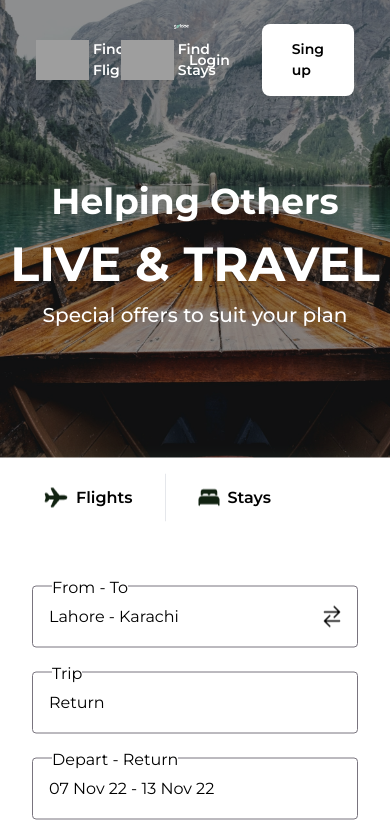
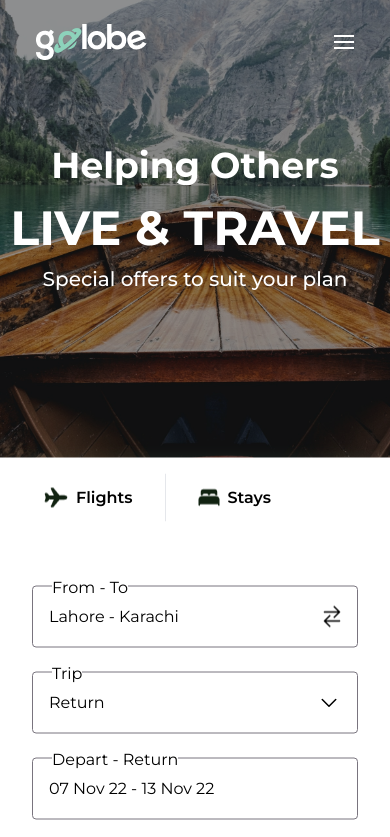
Before and after one commit to Kiguradze/travel-agency, a React (Vite) app: page / in a window 390 px wide. Shown: the top 837 px of the page. Built offline with nearby package versions, Linux system fonts and the light colour scheme; grey boxes are pictures that could not be loaded.

Commit message:
modify:reservationFrom

```diff
--- a/src/components/Nav.jsx
+++ b/src/components/Nav.jsx
@@ -1,12 +1,19 @@
+import { useState } from "react";
 import airplane from "../assets/airplane.png";
 import icon_bed from "../assets/icon_bed.png";
 import headerLogo from "../assets/Logo.png";
 
 const Nav = () => {
+  const [isOpen, setIsOpen] = useState(false);
+
+  const toggleMenu = () => {
+    setIsOpen(!isOpen);
+  };
+
   return (
     <nav className="px-1 text-white">
-      <div className="py-[24px] px-[32px] flex justify-between">
-        <div className="flex items-center justify-between gap-x-[32px] ">
+      <div className="py-[24px] px-[32px] flex justify-between items-center">
+        <div className="hidden md:flex items-center justify-between gap-x-[32px] ">
           <a
             href="#"
             className="flex items-center gap-1 cursor-pointer text-[14px] font-[600]"
@@ -27,7 +34,7 @@ const Nav = () => {
           <img src={headerLogo} alt="" />
         </div>
 
-        <div className="flex items-center justify-between gap-x-[32px]">
+        <div className="hidden md:flex items-center justify-between gap-x-[32px]">
           <a href="#" className="cursor-pointer text-[14px] font-[600]">
             Login
           </a>
@@ -38,6 +45,23 @@ const Nav = () => {
             Sing up
           </a>
         </div>
+        <div className="md:hidden cursor-pointer" onClick={toggleMenu}>
+          <div
+            className={`w-[20px] h-[2px] mb-1 bg-white duration-150 ${
+              isOpen ? "transform rotate-45 translate-y-1.5" : ""
+            }`}
+          ></div>
+          <div
+            className={`w-[20px] h-[2px] mb-1 bg-white duration-150  ${
+              isOpen && "opacity-0"
+            }`}
+          ></div>
+          <div
+            className={`w-[20px] h-[2px] bg-white duration-150 ${
+              isOpen ? "transform -rotate-45 -translate-y-1.5" : ""
+            }`}
+          ></div>
+        </div>
       </div>
     </nav>
   );
--- a/src/components/Reservation.jsx
+++ b/src/components/Reservation.jsx
@@ -3,6 +3,7 @@ import bed from "../assets/icon_bed black.png";
 import ReservationForm from "./ReservationForm";
 import choose from "../assets/choose directions.png";
 import flightsIcon from "../assets/showFlightsIcon.svg";
+import chevronDown from "../assets/chevron_down.svg";
 
 const Reservation = () => {
   const cities = ["Lahore - Karachi", "Tbilisi - Tokyo", "Kutaisi - Amsterdam"];
@@ -30,7 +31,7 @@ const Reservation = () => {
       </div>
       <div className="mt-[40px] flex justify-between flex-wrap gap-x-[24px]">
         <ReservationForm label={"From - To"} data={cities} img={choose} />
-        <ReservationForm label={"Trip"} data={trips} />
+        <ReservationForm label={"Trip"} data={trips} img={chevronDown} />
         <ReservationForm label={"Depart - Return"} data={time} />
         <ReservationForm label={"Passenger - Class"} data={passengerClass} />
       </div>
```
Also changed, not shown: src/assets/chevron_down.svg (added).
